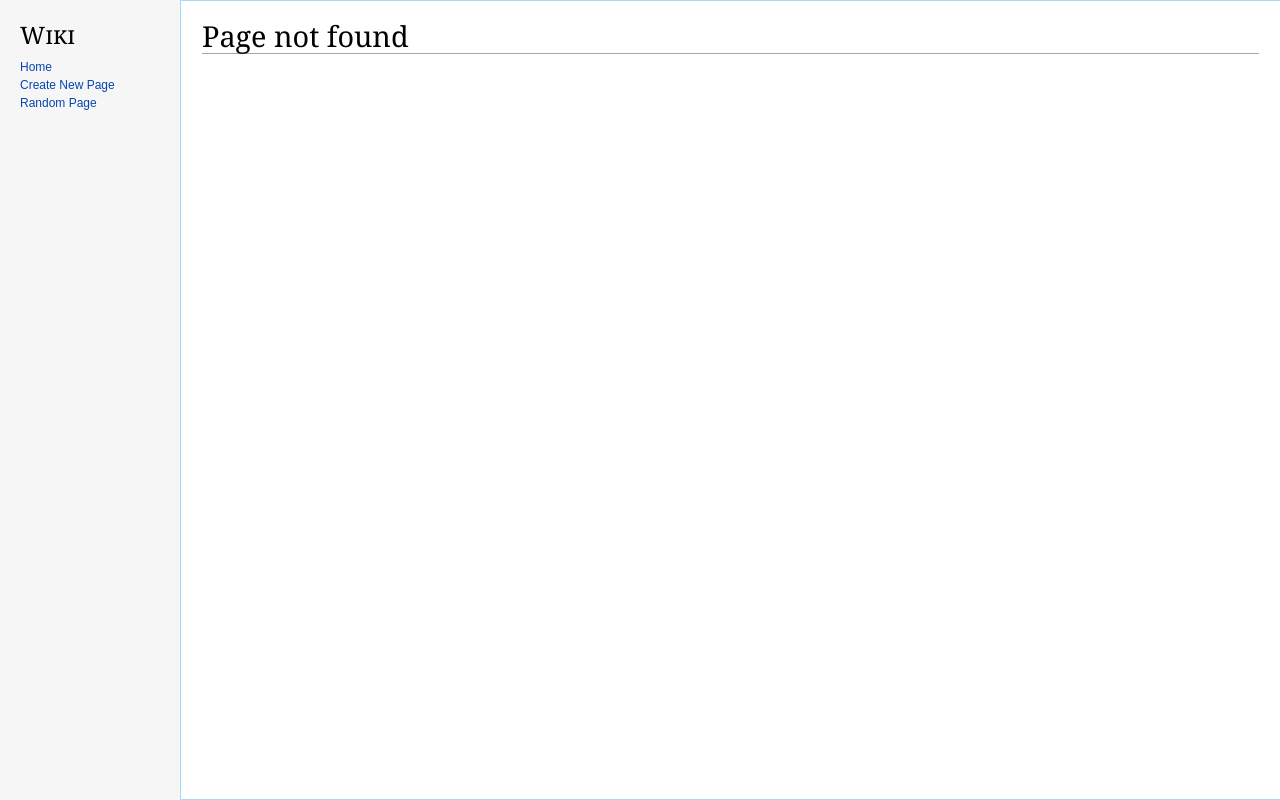
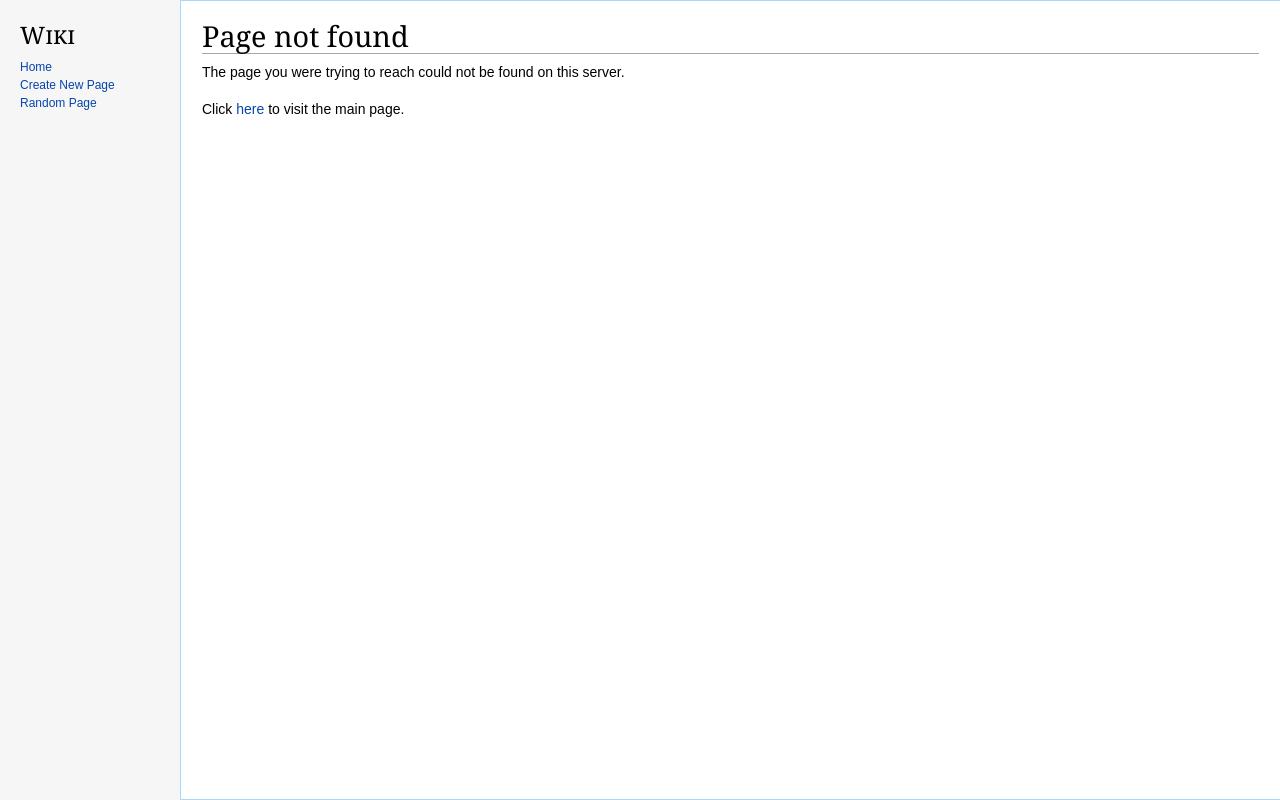
Before and after one commit to julia-kim/wiki, a Django app: template encyclopedia/templates/encyclopedia/error.html in a window 1280 px wide. Shown: the part 80-880 px from the top of the page. Run offline with Django 3.2, Linux system fonts and the light colour scheme; the template is opened without the code that fills it, so the values that code supplies are empty; some libraries are stand-ins or nearby versions.

Commit message:
Add details to error page

```diff
--- a/encyclopedia/templates/encyclopedia/error.html
+++ b/encyclopedia/templates/encyclopedia/error.html
@@ -4,4 +4,6 @@
 
 {% block body %}
   <h1>Page not found</h1>
+  <p>The page you were trying to reach could not be found on this server.</p>
+  <p>Click <a href="{% url 'encyclopedia:index' %}">here</a> to visit the main page.</p>
 {% endblock %}
```
